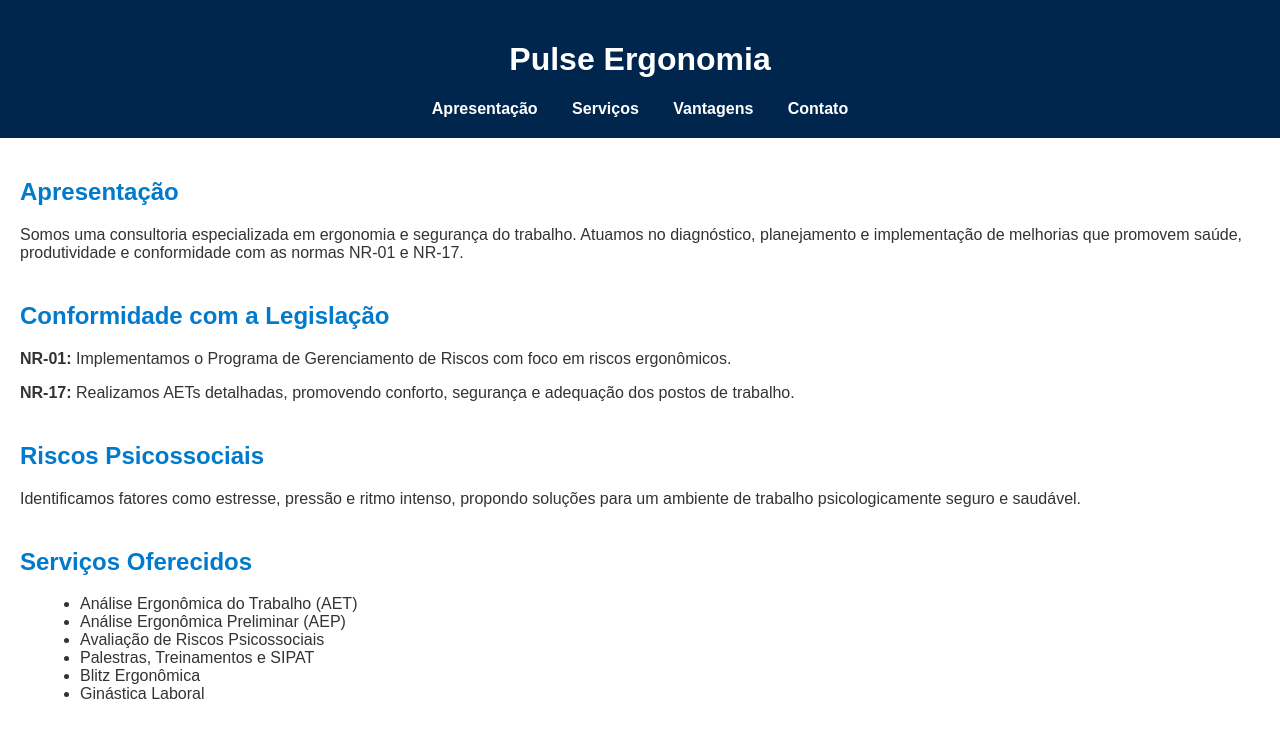
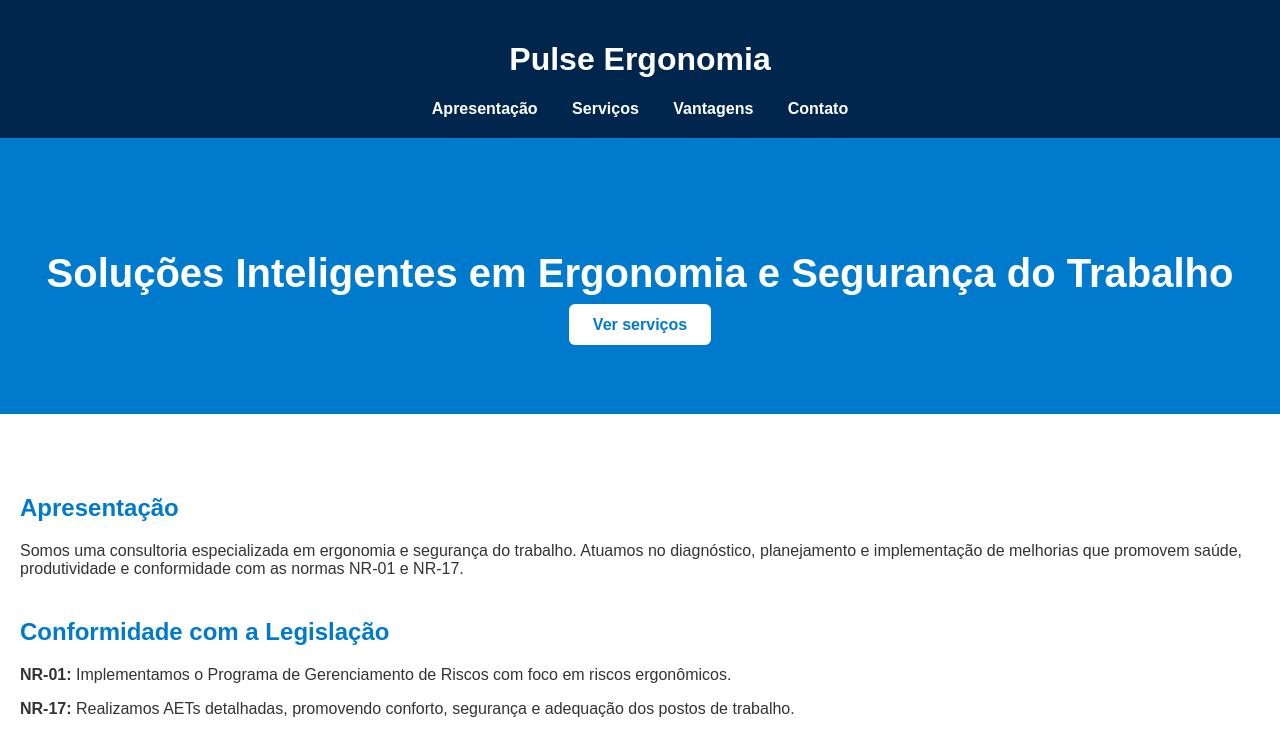
Before and after one commit to Ronier25/pulseergonomia, a plain HTML site: page index.html in a window 1280 px wide. Shown: the top 740 px of the page. Drawn offline with Linux system fonts and the light colour scheme.

Commit message:
Adiciona banner com CTA

```diff
--- a/index.html
+++ b/index.html
@@ -17,6 +17,11 @@
             <a href="#contato">Contato</a>
         </nav>
     </header>
+
+    <section class="banner">
+      <h1>Soluções Inteligentes em Ergonomia e Segurança do Trabalho</h1>
+      <a href="#servicos" class="cta-button">Ver serviços</a>
+    </section>
 
     <main>
         <section id="apresentacao">
--- a/style.css
+++ b/style.css
@@ -40,3 +40,25 @@ ul {
 a {
     color: #007acc;
 }
+.banner {
+    background-color: #007acc;
+    color: white;
+    padding: 80px 20px;
+    text-align: center;
+}
+.banner h1 {
+    font-size: 2.5em;
+    margin-bottom: 20px;
+}
+.cta-button {
+    background-color: #ffffff;
+    color: #007acc;
+    padding: 12px 24px;
+    text-decoration: none;
+    font-weight: bold;
+    border-radius: 6px;
+    transition: background-color 0.3s;
+}
+.cta-button:hover {
+    background-color: #e0e0e0;
+}
```
